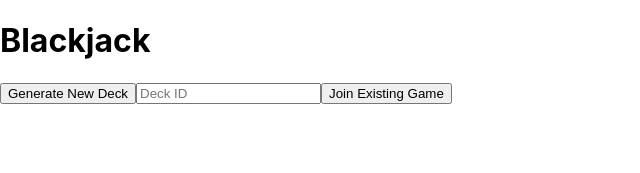
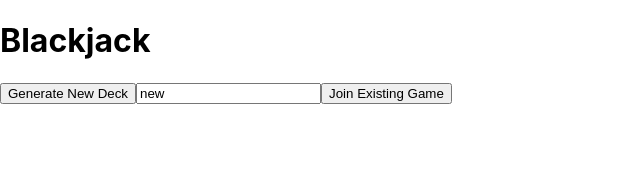
Before and after one commit to joinpursuit/react_ajax_assignment, a React (Create React App) app in the folder blackjack/: page / in a window 1280 px wide. Shown: the top 173 px of the page, without its empty margins (0-640 px from the left). Built offline with nearby package versions, Linux system fonts and the light colour scheme; the HTML template or start-up script is replaced by a standard one.

Commit message:
handleJoinGame working, line 80

```diff
--- a/blackjack/src/App.js
+++ b/blackjack/src/App.js
@@ -42,9 +42,16 @@ class App extends React.Component {
   homePage = () => { //re: secondPage() - Forms homework line 186 and 234
     return (
       <React.Fragment>
-        <Menu handleNewGame={this.handleNewGame} handleJoinGame={this.handleJoinGame} deckId={this.state.deckId} cardsDrawn={this.state.cardsDrawn}/>
+        <Menu handleNewGame={this.handleNewGame} handleJoinGame={this.handleJoinGame} handleChange={this.handleChange} deckId={this.state.deckId} cardsDrawn={this.state.cardsDrawn}/>
       </React.Fragment>
     )
+  }
+
+  handleChange = (event) => {
+    this.setState({
+      [event.target.name]: event.target.value
+    })
+    // debugger
   }
 
   componentDidMount = (event) => {
@@ -70,6 +77,9 @@ class App extends React.Component {
   }
 
   handleJoinGame = (event) => {
+    this.setState ({
+      deckId: event.target.value,
+    })
     const draw = `https://deckofcardsapi.com/api/deck/${this.state.deckId}/draw/?count=${this.state.count}`
     axios.get(draw)
     .then(response => {
@@ -79,7 +89,7 @@ class App extends React.Component {
         clickDraw: true,
         clickHome: false,
         cardsRemaining: response.data.remaining,
-        [event.target.deckId]: event.target.value, //for handleHitMe
+        // deckId: event.target.value, //for handleHitMe
         imgURL: response.data.cards,
         count: 1,
       })
--- a/blackjack/src/components/Menu.js
+++ b/blackjack/src/components/Menu.js
@@ -5,11 +5,11 @@ const Menu = (props) => {
       <React.Fragment>
         <h1>Blackjack</h1>
         <input type='button' value='Generate New Deck' onClick={props.handleNewGame}/>
-        <input type='text' name='deckId' placeholder='Deck ID'/>
+        <input type='text' name='deckId' value={props.deckId} onChange={props.handleChange} placeholder='Deck ID'/>
         <input type='button' value='Join Existing Game' onClick={props.handleJoinGame}/>
       </React.Fragment>
     )
-
+//line 264 and 267 Forms - input text tag.
 }
 
 
```
